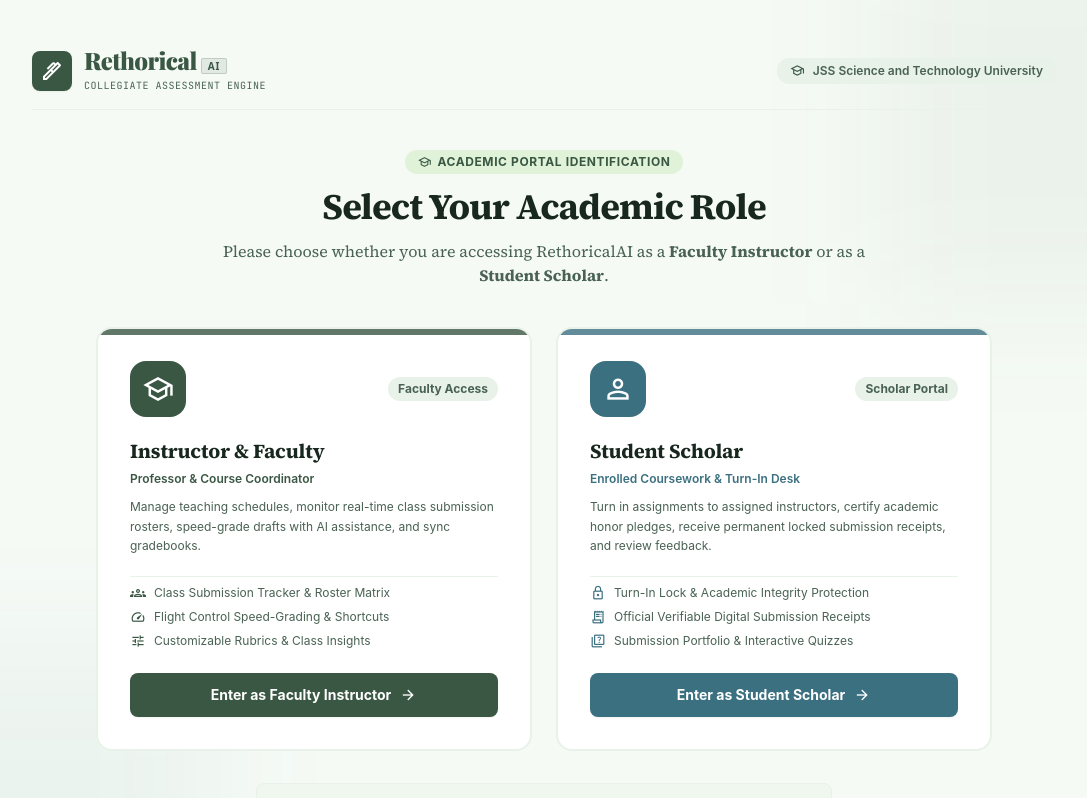
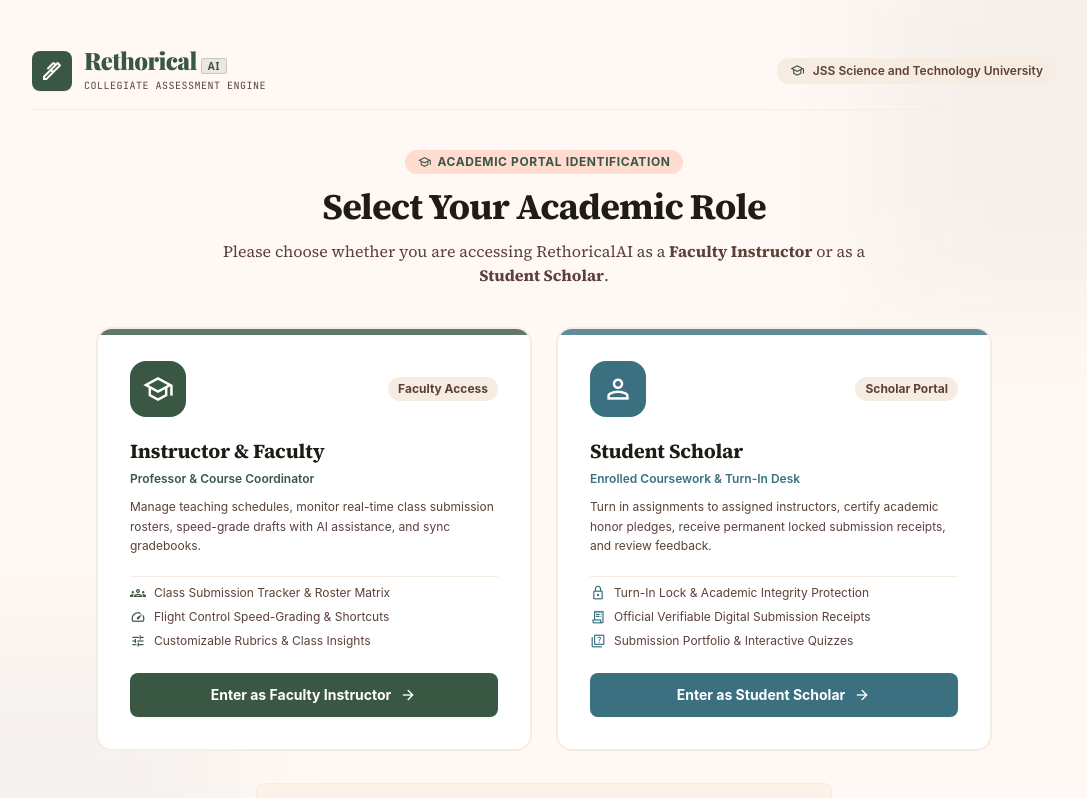
Before and after one commit to ApexPredator2005/RethoricalAi, a React (Vite) app: page / in a window 1280 px wide. Shown: the top 798 px of the page, without its empty margins (96-1183 px from the left). Built offline with nearby package versions, Linux system fonts and the light colour scheme; a web font is replaced by a local one.

Commit message:
style: revert background to classic collegiate warm paper palette and integrate #D9534F critique accents

```diff
--- a/index.html
+++ b/index.html
@@ -21,61 +21,60 @@
         theme: {
           extend: {
             colors: {
-              "on-surface": "#19281e",
-              "inverse-surface": "#2d3e33",
-              "on-tertiary-fixed-variant": "#203a42",
+              "on-surface": "#1f1b15",
+              "inverse-surface": "#353029",
+              "on-tertiary-fixed-variant": "#374c2e",
               "on-error": "#ffffff",
-              "on-primary-fixed": "#0f2315",
-              "surface-container-highest": "#d6e5d8",
-              "on-tertiary-container": "#152d36",
+              "on-primary-fixed": "#3a0b00",
+              "surface-container-highest": "#ebe1d7",
+              "on-tertiary-container": "#1c3116",
               "secondary": "#3b7080",
-              "surface-container": "#e8f2e9",
-              "tertiary-container": "#3b7080",
-              "on-error-container": "#A63F1B",
-              "tertiary-fixed": "#d3e9f0",
-              "error": "#c85a32",
-              "surface-variant": "#dbe8dc",
-              "tertiary-fixed-dim": "#a2c7d4",
-              "primary-fixed": "#e0f2d8",
-              "outline": "#688573",
-              "error-container": "#FAEDE8",
-              "on-background": "#19281e",
+              "surface-container": "#f7ece2",
+              "tertiary-container": "#819a76",
+              "on-error-container": "#7a1a15",
+              "tertiary-fixed": "#d0eac1",
+              "error": "#D9534F",
+              "surface-variant": "#ebe1d7",
+              "tertiary-fixed-dim": "#b4cea7",
+              "primary-fixed": "#ffdbd0",
+              "outline": "#8f7067",
+              "error-container": "#fdf0ef",
+              "on-background": "#1f1b15",
               "on-secondary": "#ffffff",
               "on-tertiary": "#ffffff",
               "surface-container-lowest": "#ffffff",
               "on-secondary-fixed": "#0f2b33",
               "primary": "#3a5743",
               "on-primary-container": "#ffffff",
-              "inverse-on-surface": "#f2f8f2",
+              "inverse-on-surface": "#faefe5",
               "inverse-primary": "#ade25d",
               "surface-tint": "#3a5743",
-              "surface-dim": "#e0ebe1",
+              "surface-dim": "#e2d8cf",
               "primary-container": "#3a5743",
-              "on-tertiary-fixed": "#091f26",
-              "on-primary-fixed-variant": "#223d2b",
-              "surface-bright": "#f8fdf8",
-              "on-surface-variant": "#496253",
-              "background": "#f5faf5",
+              "on-tertiary-fixed": "#0c2007",
+              "on-primary-fixed-variant": "#243d2c",
+              "surface-bright": "#fff8f4",
+              "on-surface-variant": "#5b4139",
+              "background": "#fff8f4",
               "secondary-container": "#e0eff4",
-              "surface-container-high": "#dfebdf",
+              "surface-container-high": "#f1e6dd",
               "on-primary": "#ffffff",
-              "outline-variant": "#c6dacb",
-              "primary-fixed-dim": "#c2e6b5",
-              "surface-container-low": "#eff7ef",
+              "outline-variant": "#e3beb4",
+              "primary-fixed-dim": "#ade25d",
+              "surface-container-low": "#fcf2e8",
               "tertiary": "#3b7080",
               "on-secondary-container": "#15323a",
-              "surface": "#f5faf5",
-              "secondary-fixed-dim": "#8eb9c6",
-              "secondary-fixed": "#d3e9f0",
-              "on-secondary-fixed-variant": "#1c414c",
+              "surface": "#fff8f4",
+              "secondary-fixed-dim": "#7ea9b8",
+              "secondary-fixed": "#c9e2eb",
+              "on-secondary-fixed-variant": "#224b57",
               "tea-green": "#cfffb3",
               "yellow-green": "#ade25d",
               "banana-cream": "#fcec52",
               "blue-slate": "#3b7080",
               "hunter-green": "#3a5743",
-              "terracotta": "#c85a32",
-              "terracotta-light": "#faebe6",
-              "critique": "#c85a32"
+              "critique-red": "#D9534F",
+              "critique-light": "#fdf0ef"
             },
             borderRadius: {
               "DEFAULT": "0.125rem",
--- a/src/components/Header.jsx
+++ b/src/components/Header.jsx
@@ -18,7 +18,7 @@ export default function Header({
     : teacherProfile?.institution;
 
   return (
-    <header className="fixed top-0 left-[225px] right-0 h-16 bg-gradient-to-r from-[#2B4233] via-[#3A5743] to-[#3B7080] shadow-[0_4px_24px_rgba(43,66,51,0.35),inset_0_1px_0_rgba(255,255,255,0.18)] border-b border-white/10 backdrop-blur-xl z-40 flex items-center justify-between px-6 before:absolute before:inset-x-0 before:top-0 before:h-[1.5px] before:bg-gradient-to-r before:from-transparent before:via-white/50 before:to-transparent">
+    <header className="fixed top-0 left-[225px] right-0 h-16 bg-gradient-to-r from-[#142132] via-[#1B2A3D] to-[#162538] shadow-[0_4px_24px_rgba(20,33,50,0.35),inset_0_1px_0_rgba(255,255,255,0.18)] border-b border-white/10 backdrop-blur-xl z-40 flex items-center justify-between px-6 before:absolute before:inset-x-0 before:top-0 before:h-[1.5px] before:bg-gradient-to-r before:from-transparent before:via-white/50 before:to-transparent">
       {/* Search Input Bar */}
       <div className="flex items-center gap-space-md w-full max-w-xl">
         <div className="relative w-full flex items-center">
@@ -39,7 +39,7 @@ export default function Header({
             className="px-2.5 py-1.5 rounded-lg bg-white/10 hover:bg-white/[0.18] text-white font-label-sm text-xs border border-white/20 focus:outline-none focus:border-white/50 cursor-pointer max-w-[260px] truncate font-medium backdrop-blur-md transition-colors shadow-sm"
           >
             {classes.map((cls) => (
-              <option key={cls.id} value={cls.id} className="bg-[#2B4233] text-white">
+              <option key={cls.id} value={cls.id} className="bg-[#1B2A3D] text-white">
                 {role === 'student'
                   ? `${cls.subject || cls.name} (${cls.name})`
                   : `${cls.name} • ${cls.subject ? `${cls.subject.split(' ')[0]} ` : ''}(${cls.studentRoster?.length || cls.students || cls.studentCount || 0} Scholars)`}
--- a/src/data/mockData.js
+++ b/src/data/mockData.js
@@ -81,7 +81,7 @@ export const ORIGINALITY_METRICS = {
     { label: 'Original Critical Synthesis', percentage: 78, color: '#3A5743', desc: 'Unique argumentation and personal prose' },
     { label: 'Cited Textual Passages', percentage: 18, color: '#3B7080', desc: 'Verbatim quotes with proper MLA citations' },
     { label: 'Standard Academic Idioms', percentage: 4, color: '#D4C322', desc: 'Common transitional & contextual phrases' },
-    { label: 'Uncited Match / AI Paraphrase', percentage: 0, color: '#C85A32', desc: 'Zero uncredited text detected' }
+    { label: 'Uncited Match / AI Paraphrase', percentage: 0, color: '#D9534F', desc: 'Zero uncredited text detected' }
   ],
   citationHealth: 'Passed (MLA 9th Edition Standard)',
   sourceOverlapCount: 3
--- a/src/index.css
+++ b/src/index.css
@@ -1,26 +1,26 @@
 /* RethoricalAI - Design System & Stylesheet */
 
 :root {
-  /* Color Palette - Day Grading (Refreshed Forest, Slate & Sun Palette) */
-  --bg-app: #F2F7F2;
-  --bg-paper: #FAFDF9;
+  /* Color Palette - Day Grading (Authentic Paper Mode + Balanced Palette) */
+  --bg-app: #F5F3EC;
+  --bg-paper: #FCFBF7;
   --bg-paper-elevated: #FFFFFF;
-  --bg-sidebar: #E5EFE5;
-  --bg-card: #F4FAF3;
-  --bg-card-hover: #EBF4EB;
+  --bg-sidebar: #EFECE3;
+  --bg-card: #FAF8F2;
+  --bg-card-hover: #F3EFE4;
 
-  --text-primary: #1C2D22;       /* Deep Hunter Ink */
-  --text-secondary: #3B5445;     /* Forest Sage */
-  --text-muted: #5B7264;         /* Slate Sage */
+  --text-primary: #1B2A3D;       /* Deep Ink Navy */
+  --text-secondary: #4A5B6E;     /* Muted Ink */
+  --text-muted: #7B8B9C;         /* Faded Stamp Ink */
 
-  --border-subtle: #D5E5D7;
-  --border-strong: #A8C4AC;
-  --border-paper: #D9E8DC;
+  --border-subtle: #E2DDD0;
+  --border-strong: #C8BFAC;
+  --border-paper: #E6E1D3;
 
-  /* Signature Accents from Palette */
-  --accent-red: #C85A32;         /* Critique Accent: Professor's Terracotta Red Pen */
-  --accent-red-bg: rgba(200, 90, 50, 0.08);
-  --accent-red-border: rgba(200, 90, 50, 0.28);
+  /* Signature Accents */
+  --accent-red: #D9534F;         /* Critique Accent: Warm Crimson Pen */
+  --accent-red-bg: rgba(217, 83, 79, 0.08);
+  --accent-red-border: rgba(217, 83, 79, 0.28);
 
   --accent-gold: #D4C322;        /* Soft Praise Accent: Banana Cream Tint */
   --accent-gold-bg: rgba(252, 236, 82, 0.18);
@@ -30,8 +30,8 @@
   --accent-blue-bg: rgba(59, 112, 128, 0.09);
   --accent-blue-border: rgba(59, 112, 128, 0.28);
 
-  --margin-red-line: rgba(200, 90, 50, 0.35);
-  --ruled-line-color: rgba(28, 45, 34, 0.06);
+  --margin-red-line: rgba(217, 83, 79, 0.35);
+  --ruled-line-color: rgba(27, 42, 61, 0.06);
 
   /* Fonts */
   --font-serif: 'Source Serif 4', Georgia, serif;
--- a/src/screens/RubricBuilderScreen.jsx
+++ b/src/screens/RubricBuilderScreen.jsx
@@ -237,15 +237,15 @@ export default function RubricBuilderScreen() {
           <span className={`inline-flex items-center gap-1 px-space-sm py-1 rounded text-xs font-bold font-mono tracking-tight ${
             isWeightValid
               ? 'bg-tertiary-fixed text-on-tertiary-container'
-              : 'bg-[#FAEDE8] text-[#A63F1B] border border-[#F0C5B5] animate-pulse'
+              : 'bg-[#FDF2F2] text-[#B93834] border border-[#F5C2C0] animate-pulse'
           }`}>
-            <span className={`material-symbols-outlined text-[15px] ${isWeightValid ? '' : 'text-[#C85A32]'}`}>
+            <span className={`material-symbols-outlined text-[15px] ${isWeightValid ? '' : 'text-[#D9534F]'}`}>
               {isWeightValid ? 'check_circle' : 'warning'}
             </span>
             <span>Weights: {totalWeight}%</span>
           </span>
           {!isWeightValid && (
-            <span className="font-label-sm text-xs text-[#A63F1B] font-semibold">
+            <span className="font-label-sm text-xs text-[#B93834] font-semibold">
               (Must equal exactly 100%)
             </span>
           )}
```
Also changed, not shown: src/screens/AnalyticsDashboardScreen.jsx (+5 -5 lines), src/screens/EssaySubmissionScreen.jsx (+4 -4 lines), src/screens/FeedbackReportScreen.jsx (+10 -10 lines), src/screens/TeacherDashboardScreen.jsx (+6 -6 lines).
